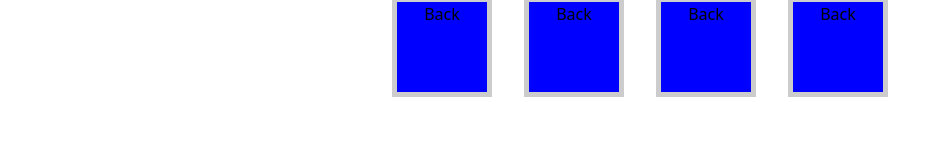
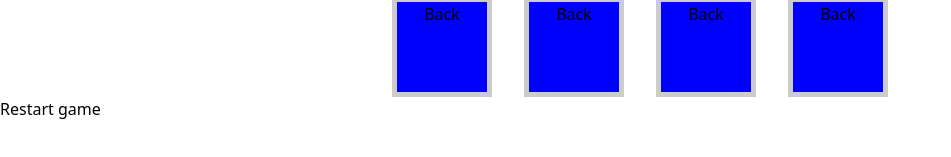
Before and after one commit to Christian-Mono/memory-game, a Vue app: page / in a window 1280 px wide. Shown: the part 535-692 px from the top of the page, without its empty margins (0-951 px from the left). Built offline with nearby package versions, Linux system fonts and the light colour scheme.

Commit message:
feat: restart game added

```diff
--- a/package.json
+++ b/package.json
@@ -11,6 +11,7 @@
     "type-check": "vue-tsc --build --force"
   },
   "dependencies": {
+    "lodash": "^4.17.21",
     "vue": "^3.3.11"
   },
   "devDependencies": {
--- a/src/App.vue
+++ b/src/App.vue
@@ -8,14 +8,16 @@
     <Card v-for="(card, index) in cardList" :key="`card-${index}`" :matched="card.matched" :value="card.value"
       :visible="card.visible" :position="card.position" @select-card="flipCard" />
     <!-- when @select-card (emmit) is called then it starts the flipCard function -->
-
   </section>
+  <button @click="restartGame">Restart game</button>
 </template>
 
 <script script lang="ts">
 import { defineComponent, ref, watch, computed } from 'vue'
+import _ from 'lodash';
 import ScorePannel from './components/ScorePannel.vue';
 import Card from './components/Card.vue';
+
 
 interface Card {
   value: number;
@@ -52,9 +54,26 @@
       return remainingCards / 2
     })
 
+    const shuffleCards = () => {
+      cardList.value = _.shuffle(cardList.value);
+    }
+
+    const restartGame = () => {
+      shuffleCards()
+
+      cardList.value = cardList.value.map((card, index) => {
+        return {
+          ...card,
+          matched: false,
+          position: index,
+          visible: false,
+        }
+      })
+    }
+
     for (let i = 0; i < 16; i++) {
       cardList.value.push({
-        value: 10,
+        value: i,
         visible: false,
         position: i,
         matched: false
@@ -97,6 +116,8 @@
       userPick,
       status,
       movesCounter,
+      shuffleCards,
+      restartGame
     }
   }
 })
```
Also changed, not shown: 1 other file (tests, documents, lock files or other folders).
